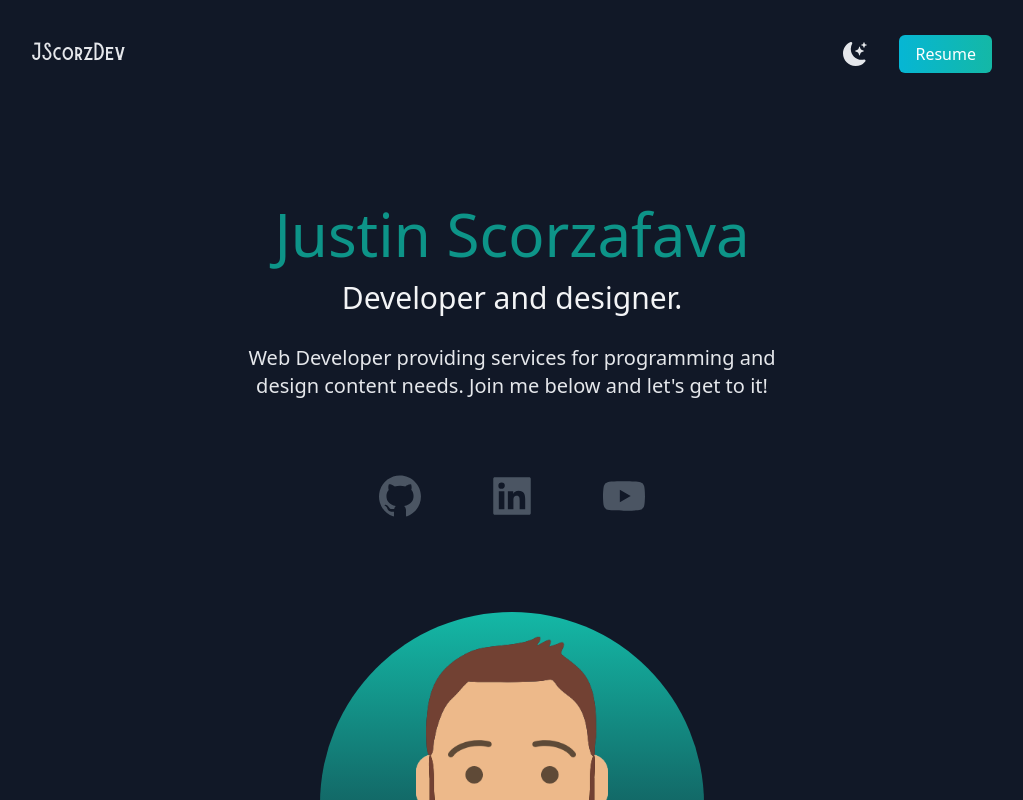
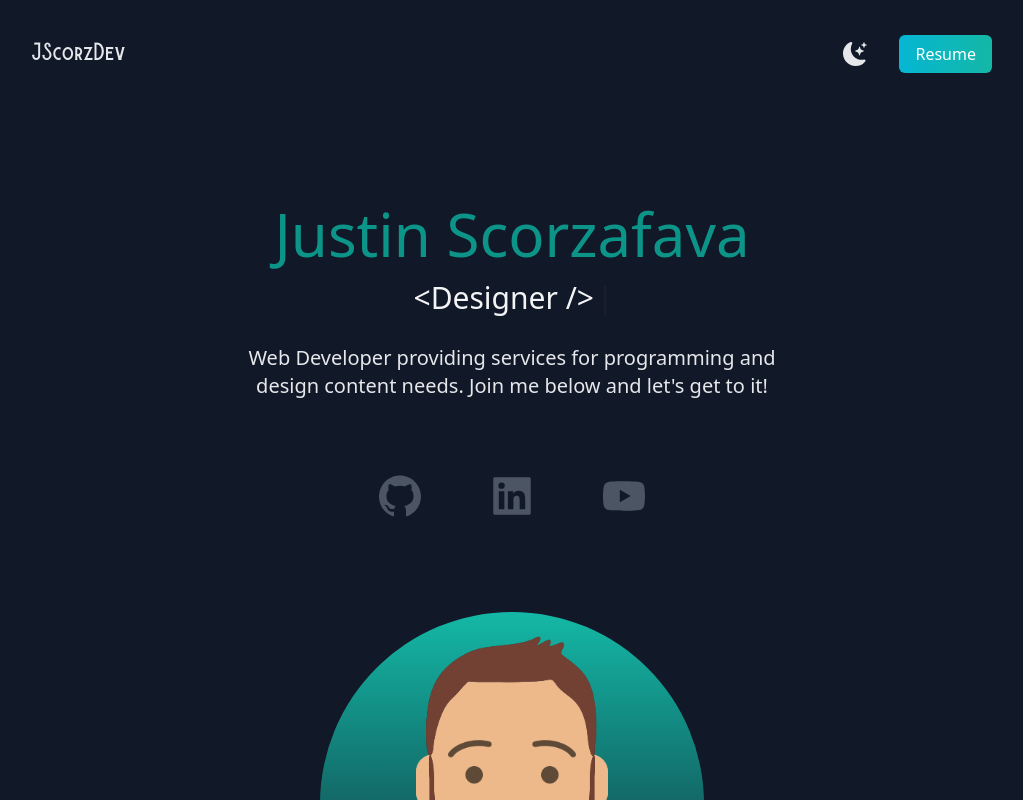
Before and after one commit to Jscorz/Portfolio-React-Tailwind, a Next.js app: page / in a window 1280 px wide. Shown: the top 800 px of the page, without its empty margins (128-1151 px from the left). Built offline with nearby package versions, Linux system fonts and the light colour scheme.

Commit message:
installed react-simple-typewriter to utilize typewriter animation effect for header underneath name in hero section, changed h3 to a span and wrapped that and the Cursor component inside the h3 parent tag

```diff
--- a/components/Hero.js
+++ b/components/Hero.js
@@ -3,8 +3,15 @@ import Image from "next/image";
 // import justindev from "../public/avatar.png";
 // import justindev from "../public/avatars.png";
 import justindev from "../public/avatars-transparent.png";
+import { Cursor, useTypewriter } from "react-simple-typewriter";
 
 const Hero = () => {
+	const [text, count] = useTypewriter({
+		words: ["<Developer />", "<Designer />", "Guy-Who-Loves-Coffee.jsx"],
+		loop: true,
+		delaySpeed: 2000,
+	});
+
 	return (
 		<div>
 			<div className='text-center p-10'>
@@ -12,8 +19,10 @@ const Hero = () => {
 					Justin Scorzafava
 				</h2>
 				<h3 className='text-2xl py-2 md:text-3xl  dark:text-gray-100'>
-					Developer and designer.
+					<span>{text}</span>
+					<Cursor cursorColor='#F7ABBA' />
 				</h3>
+
 				<p className='text-md py-5 leading-8 text-gray-800 md:text-xl max-w-xl mx-auto dark:text-gray-200'>
 					Web Developer providing services for programming and design content needs. Join
 					me below and let's get to it!
--- a/package.json
+++ b/package.json
@@ -16,7 +16,8 @@
     "next": "13.1.4",
     "react": "18.2.0",
     "react-dom": "18.2.0",
-    "react-icons": "^4.7.1"
+    "react-icons": "^4.7.1",
+    "react-simple-typewriter": "^5.0.1"
   },
   "devDependencies": {
     "autoprefixer": "^10.4.13",
```
Also changed, not shown: 1 other file (tests, documents, lock files or other folders).
